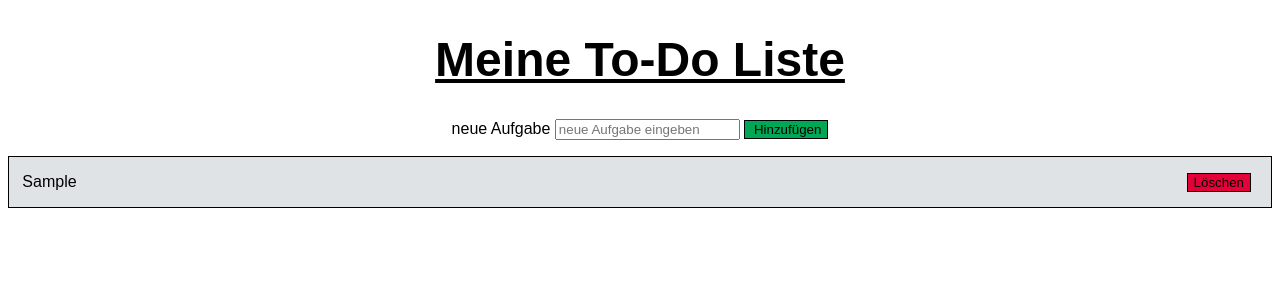
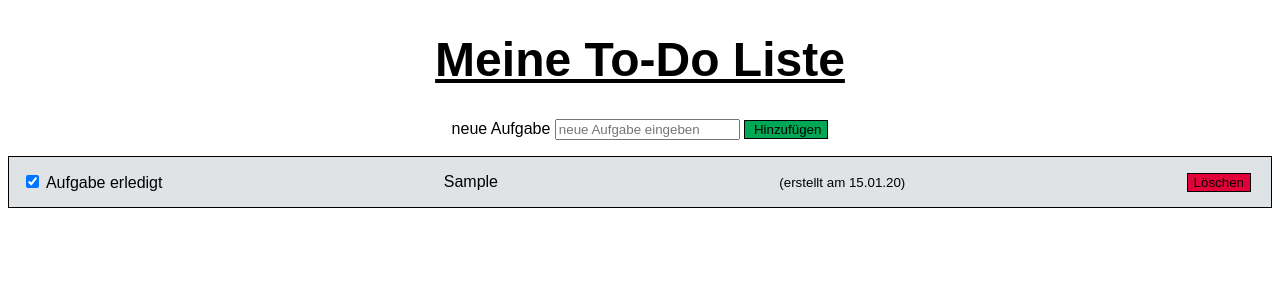
Before and after one commit to regernicolas/todo-list, a Flask app: page / in a window 1280 px wide. Shown: the top 300 px of the page. Run offline with Flask 3, Linux system fonts and the light colour scheme; tables that the repository leaves empty hold one stand-in row (values such as "Sample post").

Commit message:
Update index.html

```diff
--- a/templates/index.html
+++ b/templates/index.html
@@ -16,8 +16,19 @@
     <ul>
       {% for todo in todos %}
       <li>
-        <p class= "inline-text"> {{ todo.task }}
-        </p>
+
+        <form action="{{url_for("toggle_task", todo_id=todo.id)}}" method="POST">
+          <input
+          type="checkbox"
+          onchange="this.form.submit()"
+          {%if todo.completed%} checked {%endif%}
+          >
+          <label for="task" class="todo-text"> Aufgabe erledigt </label>
+        </form>
+
+        <p class= "inline-text"> {{ todo.task }}</p>
+        <p> <small>({{todo.created_at.strftime("erstellt am %d.%m.%y")}}) </small></p>
+
         <form action="/delete/{{todo.id}}" method="POST">
           <button id="button2" type="submit"> Löschen </button>
         </form>
```
